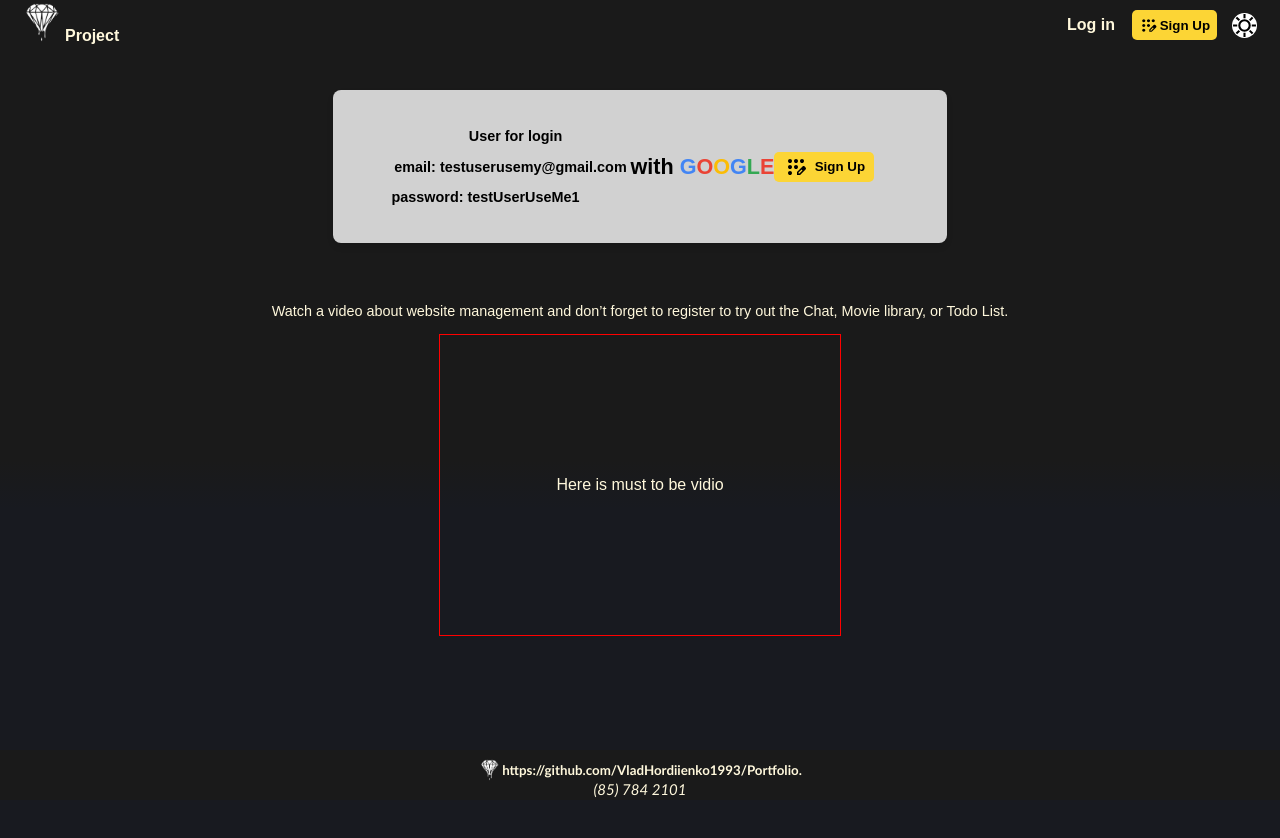
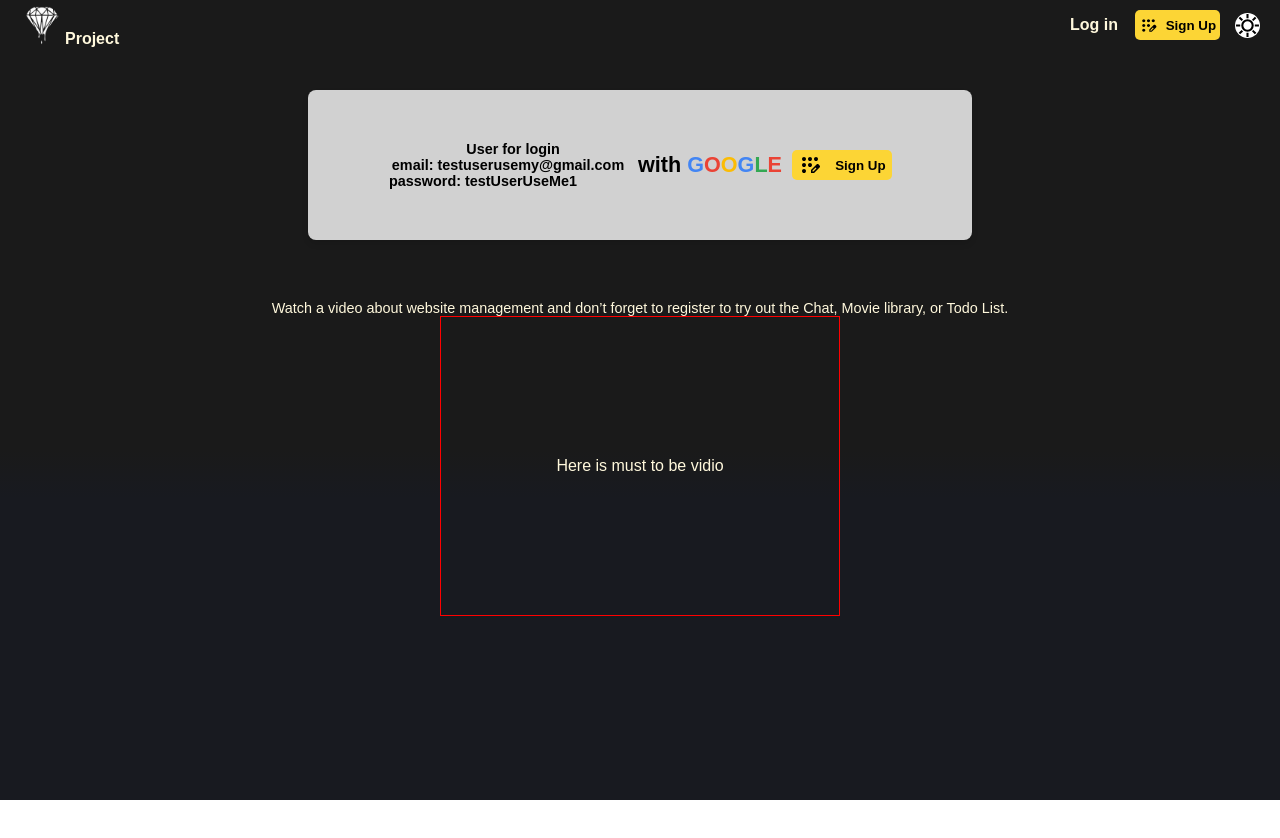
Before and after one commit to VladHordiienko1993/Portfolio., a React (Create React App) app in the folder forWork/Front/: page / in a window 1280 px wide. Shown: the top 838 px of the page. After the commit the page ends 800 px from the top, so only its background shows below. Built offline with nearby package versions, Linux system fonts and the light colour scheme; no server answers.

Commit message:
styles for HomePage

```diff
--- a/forWork/Front/src/common/styles/theme.module.scss
+++ b/forWork/Front/src/common/styles/theme.module.scss
@@ -1,57 +1,158 @@
+
+// .darkPage, .lightPage {
+//   display: flex;
+//   flex-direction: column;
+//   justify-content: space-between;
+//   min-height: 100vh; /* Высота на весь экран */
+//   transition: background 0.3s ease, color 0.3s ease;
+//   box-sizing: border-box;
+// }
+
+// .darkPage {
+//   background: linear-gradient(to bottom, #1a1a1a 50%, #181A20 56%);
+//   color: cornsilk;
+// }
+
+// .lightPage {
+//   background: linear-gradient(to bottom, #f1f1f1 0%, #f3f3f3 76%);
+//   color: #000000;
+// }
+
+// /* Стили для хедера */
+// .darkHeader, .lightHeader {
+//   display: flex;
+//   align-items: center;
+//   height: 50px;
+//   padding: 0 20px;
+//   font-weight: 600;
+//   transition: background-color 0.3s ease, color 0.3s ease;
+//   width: 100%;
+//   box-sizing: border-box;
+// }
+
+// .darkHeader {
+//   background-color: #1a1a1a;
+//   color: cornsilk;
+// }
+
+// .lightHeader {
+//   background-color: white;
+//   color: #000000;
+// }
+
+// /* Стили для футера */
+// .darkFooter, .lightFooter {
+//   display: flex;
+//   justify-content: center;
+//   align-items: center;
+//   width: 100%;
+//   height: 50px;
+//   background-color: #1a1a1a;
+//   color: cornsilk;
+//   box-sizing: border-box;
+//   margin-top: auto;
+// }
+
+// .lightFooter {
+//   background-color: white;
+//   color: #000000;
+// }
+
+
+// @media (max-width: 768px) {
+//   .darkPage, .lightPage {
+//     padding: 10px;
+//   }
+
+//   .darkHeader, .lightHeader, .darkFooter, .lightFooter {
+//     padding: 0 10px;
+//     height: 45px;
+//   }
+// }
+
+
+/* Основные стили */
+* {
+  box-sizing: border-box; /* Устанавливаем box-sizing для всех элементов */
+  margin: 0;
+  padding: 0;
+}
+
+html, body {
+  overflow-x: hidden; /* Отключаем горизонтальный скролл для всей страницы */
+  width: 100%;
+}
+
+.darkPage, .lightPage {
+  display: flex;
+  flex-direction: column;
+  justify-content: space-between;
+  min-height: 100vh; /* Высота на весь экран */
+  transition: background 0.3s ease, color 0.3s ease;
+  box-sizing: border-box;
+  max-width: 100vw; /* Ограничиваем ширину, чтобы избежать прокрутки */
+}
+
 .darkPage {
-  display: flex;
-  justify-content: center;
-  height: calc(120vh - 140px);
   background: linear-gradient(to bottom, #1a1a1a 50%, #181A20 56%);
   color: cornsilk;
 }
 
 .lightPage {
-  display: flex;
-  justify-content: center;
-  height: calc(120vh - 140px);
   background: linear-gradient(to bottom, #f1f1f1 0%, #f3f3f3 76%);
   color: #000000;
 }
 
-.darkHeader{
+/* Стили для хедера */
+.darkHeader, .lightHeader {
   display: flex;
+  align-items: center;
   height: 50px;
-  padding-left: 20px;
-  padding-right: 23px;
+  padding: 0 20px;
+  font-weight: 600;
+  transition: background-color 0.3s ease, color 0.3s ease;
+  width: 100%;
+  box-sizing: border-box;
+  max-width: 100vw; /* Ограничиваем ширину */
+}
+
+.darkHeader {
   background-color: #1a1a1a;
   color: cornsilk;
-  font-weight: 600;
 }
 
-.lightHeader{
-  display: flex;
-  height: 50px;
-  padding-left: 20px;
-  padding-right: 23px;
+.lightHeader {
   background-color: white;
   color: #000000;
-  font-weight: 600;
 }
 
-
-.darkFooter{
+/* Стили для футера */
+.darkFooter, .lightFooter {
   display: flex;
   justify-content: center;
+  align-items: center;
   width: 100%;
-  position: fixed;
-  bottom: 0;
   height: 50px;
   background-color: #1a1a1a;
   color: cornsilk;
+  box-sizing: border-box;
+  margin-top: auto;
 }
-.lightFooter{
-  display: flex;
-  justify-content: center;
-  width: 100%;
-  position: fixed;
-  bottom: 0;
-  height: 50px;
+
+.lightFooter {
   background-color: white;
   color: #000000;
 }
+
+/* Медиазапрос для мобильных устройств */
+@media (max-width: 768px) {
+  .darkPage, .lightPage {
+    padding: 10px;
+    max-width: 100vw; /* Убираем горизонтальный скролл */
+  }
+
+  .darkHeader, .lightHeader, .darkFooter, .lightFooter {
+    padding: 0 10px;
+    height: 45px;
+  }
+}
--- a/forWork/Front/src/components/VidioForHome/VidioForHome.module.scss
+++ b/forWork/Front/src/components/VidioForHome/VidioForHome.module.scss
@@ -1,128 +1,11 @@
-
-
-// .container{
-//   width: 99%;
-//   height: 99%;
-//   display: flex;
-//   flex-direction: column;
-//   align-items:center;
-// }
-
-// .wrapperTextHome{
-//    display: flex;
-//   flex-direction: column;
-//   align-items:center;
-//   min-width: 295px;
-//   margin-top: 40px;
-//   font-size: 0.9em;
-//   font-weight: 300;
-// }
-// .containerforTextLogin{
-//   display: flex;
-//   flex-direction: row;
-//   justify-content: space-between;
-//   align-items: center;
-//   color: #FCD535;
-//   width: 80%;
-//   padding: 12px;
-//   border-radius: 8px;
-//   background-color: rgba(255, 255, 255, 0.8); /* Полупрозрачный белый фон */
-//   color: #000000; /* Чёрный текст по умолчанию */
-//   text-align: center;
-//   font-weight: bold;
-//   box-shadow: 0 4px 6px rgba(0, 0, 0, 0.1); /* Лёгкая тень для контраста */
-//   max-width: 600px;
-// }
-
-// .textOfLogin{
-//   display: block;
-//   justify-content: left;
-//   font-size: 12px;
-//   width: 240px;
-//   font: inherit;
-// }
-// .textOfLogin > :first-child{
-//   margin-left:10px;
-// }
-// .textOfLogin > :nth-child(3){
-//   margin-right:50px;
-// }
-
-// .textOfVidio{
-//   min-width: 738px;
-//   margin-top: 60px;
-// }
-
-// .welkomeText{
-
-//   font-size: larger;
-//  font-size: larger;
-// }
-// .btnSignUp{
-//   width: 100px;
-//   height: 30px;
-//   display: flex;
-//   justify-content: space-around;
-//   align-items:center;
-//   margin-right: 15px;
-//   border: none;
-//   border-radius: 5px;
-//   background: #FCD535;
-//   text-align: center;
-//   font-weight: 550;
-//   transition: background-color 0.3s;
-//   cursor: pointer;
-// }
-// .btnSignUp:hover{
-//   background: #fcd435a7;
-// }
-
-
-// .googleLetter1 {
-//   color: #4285F4; /* Синий */
-// }
-
-// .googleLetter2 {
-//   color: #EA4335; /* Красный */
-// }
-
-// .googleLetter3 {
-//   color: #FBBC05; /* Желтый */
-// }
-
-// .googleLetter4 {
-//   color: #4285F4; /* Синий */
-// }
-
-// .googleLetter5 {
-//   color: #34A853; /* Зеленый */
-// }
-
-// .googleLetter6 {
-//   color: #EA4335; /* Красный */
-// }
-
-// .containerVidio{
-//   display: flex;
-//   flex-direction: column;
-//   align-items:center;
-//   justify-content: center;
-//   width: 400px;
-//   height: 300px;
-//   border: 1px solid red;
-// }
-
-
-
-/* Базовые стили для мобильных устройств */
-/* Базовые стили для мобильных устройств */
-/* Базовые стили для мобильных устройств */
 .container {
-  width: 99%;
-  height: 99%;
+  width: 100%; /* Увеличиваем ширину контейнера до 100% */
+  max-width: 100vw; /* Предотвращаем горизонтальный скролл */
+  height: auto; /* Заменяем фиксированную высоту на auto */
   display: flex;
   flex-direction: column;
   align-items: center;
+  overflow-x: hidden; /* Убираем горизонтальный скролл */
 }
 
 .wrapperTextHome {
@@ -130,6 +13,7 @@
   flex-direction: column;
   align-items: center;
   min-width: 295px;
+  max-width: 100vw; /* Предотвращаем горизонтальный скролл */
   margin-top: 40px;
   font-size: 0.9em;
   font-weight: 300;
@@ -138,23 +22,25 @@
 .containerforTextLogin {
   display: flex;
   flex-direction: row;
-  justify-content: center; /* Выравниваем элементы по центру */
+  justify-content: center;
   align-items: center;
   color: #FCD535;
-  width: 80%;
+  width: 90%;
+  max-width: 800px;
   padding: 12px;
   border-radius: 8px;
-  background-color: rgba(255, 255, 255, 0.8); /* Полупрозрачный белый фон */
-  color: #000000; /* Чёрный текст по умолчанию */
-  text-align: center; /* Центрируем текст */
+  background-color: rgba(255, 255, 255, 0.8);
+  color: #000000;
+  text-align: center;
   font-weight: bold;
-  box-shadow: 0 4px 6px rgba(0, 0, 0, 0.1); /* Лёгкая тень для контраста */
-  max-width: 600px;
+  box-shadow: 0 4px 6px rgba(0, 0, 0, 0.1);
+  gap: 10px;
+  min-height: 150px;
 }
 
 .textOfLogin {
   display: block;
-  justify-content: center; /* Центрируем текст */
+  justify-content: center;
   font-size: 12px;
   width: 240px;
   font: inherit;
@@ -170,8 +56,9 @@
 
 .textOfVidio {
   min-width: 738px;
+  max-width: 100vw;
   margin-top: 60px;
-  text-align: center; /* Центрируем текст */
+  text-align: center;
 }
 
 .welkomeText {
@@ -184,7 +71,6 @@
   display: flex;
   justify-content: space-around;
   align-items: center;
-  margin-right: 15px;
   border: none;
   border-radius: 5px;
   background: #FCD535;
@@ -198,29 +84,13 @@
   background: #fcd435a7;
 }
 
-.googleLetter1 {
-  color: #4285F4; /* Синий */
-}
 
-.googleLetter2 {
-  color: #EA4335; /* Красный */
-}
-
-.googleLetter3 {
-  color: #FBBC05; /* Желтый */
-}
-
-.googleLetter4 {
-  color: #4285F4; /* Синий */
-}
-
-.googleLetter5 {
-  color: #34A853; /* Зеленый */
-}
-
-.googleLetter6 {
-  color: #EA4335; /* Красный */
-}
+.googleLetter1 { color: #4285F4; }
+.googleLetter2 { color: #EA4335; }
+.googleLetter3 { color: #FBBC05; }
+.googleLetter4 { color: #4285F4; }
+.googleLetter5 { color: #34A853; }
+.googleLetter6 { color: #EA4335; }
 
 .containerVidio {
   display: flex;
@@ -230,4 +100,18 @@
   width: 400px;
   height: 300px;
   border: 1px solid red;
+  max-width: 100vw;
 }
+
+
+@media (max-width: 768px) {
+  .containerforTextLogin {
+    flex-direction: column;
+    width: 100%;
+    min-height: 200px;
+  }
+
+  .btnSignUp {
+    margin-top: 10px;
+  }
+}
--- a/forWork/Front/src/index.module.scss
+++ b/forWork/Front/src/index.module.scss
@@ -21,7 +21,14 @@ ul {
   padding: 0;
   margin:0;
 }
-body {
+
+
+
+html, body {
   margin: 0;
-  padding:0;
+  padding: 0;
+  overflow-y: auto;
+  width: 100%;
+  height: 100%;
+  overflow-x: hidden;
 }
```
Also changed, not shown: forWork/Front/src/components/VidioForHome/index.js (+0 -10 lines).
